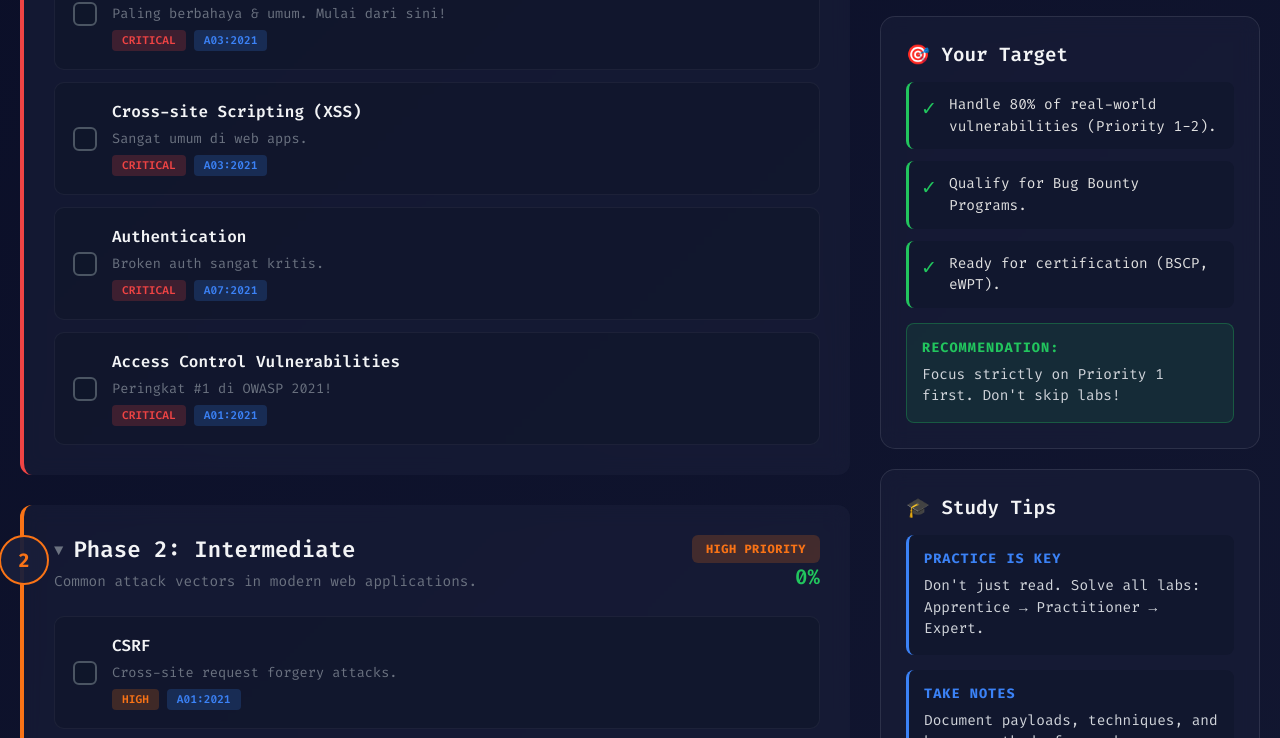
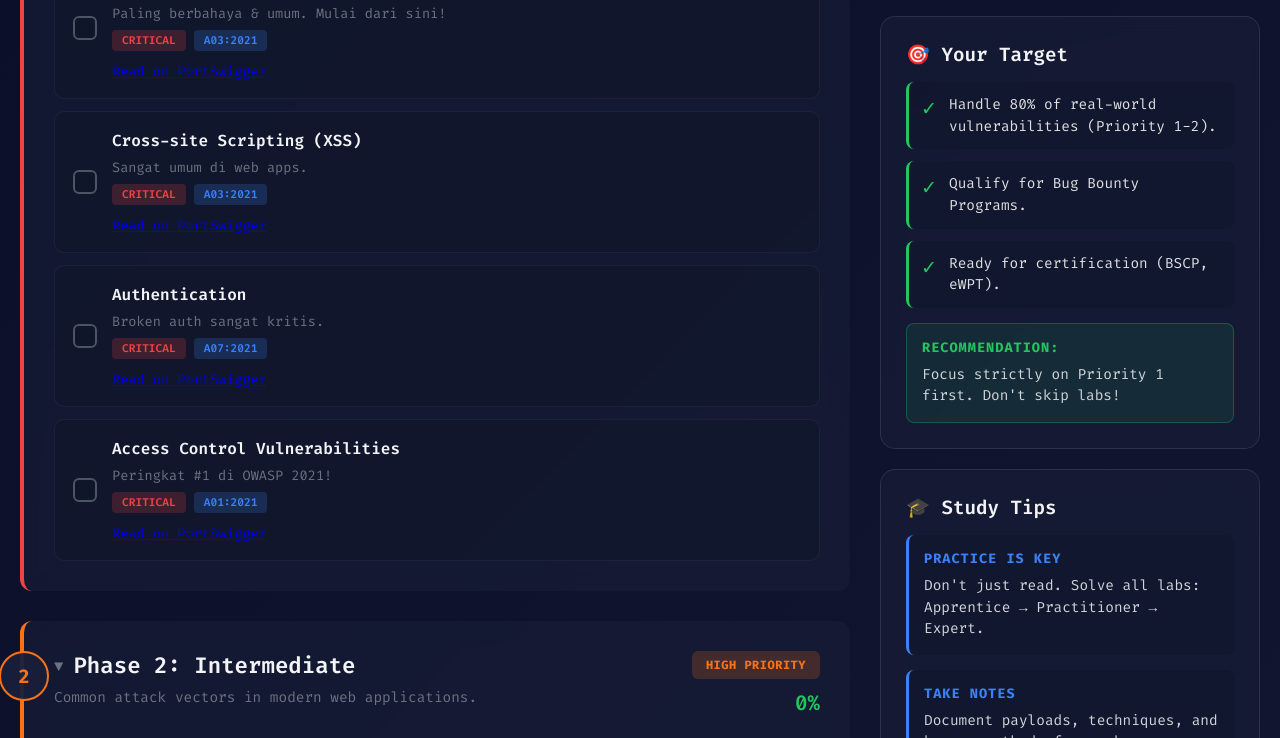
Before and after one commit to Aryamahesa/red-team-roadmap, a plain HTML site: page index.html in a window 1280 px wide. Shown: the part 434-1172 px from the top of the page. Drawn offline with Linux system fonts and the light colour scheme.

Commit message:
update: add source link learning

```diff
--- a/index.html
+++ b/index.html
@@ -215,6 +215,7 @@
             font-weight: 700;
             text-transform: uppercase;
             letter-spacing: 0.5px;
+            margin-bottom: 10px;
         }
 
         .priority-1 .priority-badge { background: rgba(239, 68, 68, 0.2); color: #ef4444; }
@@ -253,13 +254,18 @@
             align-items: center;
             gap: 15px;
             cursor: pointer;
-            transition: all 0.3s ease;
+            /* transition: all 0.3s ease; */
         }
 
         .topic-item:hover {
             background: rgba(15, 23, 42, 0.8);
             border-color: rgba(34, 197, 94, 0.3);
-            transform: translateX(5px);
+            /* transform: translateX(5px); */
+        }
+
+        .topic-item::after {
+            opacity: 1;
+            transform: translateY(0);
         }
 
         .topic-item.completed {
@@ -335,6 +341,7 @@
             display: flex;
             gap: 8px;
             flex-wrap: wrap;
+            margin-bottom: 12px;
         }
 
         .badge {
@@ -350,6 +357,32 @@
         .badge-medium { background: rgba(234, 179, 8, 0.2); color: #eab308; }
         .badge-low { background: rgba(34, 197, 94, 0.2); color: #22c55e; }
         .badge-owasp { background: rgba(59, 130, 246, 0.2); color: #3b82f6; }
+
+        .portswigger-link {
+            color: rgba(59, 130, 246, 0.2);
+            font-size: 0.85em;
+            /* position: absolute;
+            bottom: 0;
+            left: 0;
+            right: 0; */
+            /* background: linear-gradient(90deg, #22c55e 0%, #10b981 100%); */
+            /* padding: 10px 18px;
+            color: white;
+            font-size: 0.85em;
+            font-weight: 600;
+            text-decoration: none;
+            display:flex;
+            align-items: left;
+            justify-content: center;
+            gap: 8px;
+            opacity: 0; */
+            /* transform: translateY(100%); */
+            /* transition: all 0.3s ease; */
+        }
+
+        /* .portswigger-link:hover {
+            background: linear-gradient(90deg, #16a34a 0%, #059669 100%);
+        } */
 
         .sidebar-card {
             background: rgba(26, 31, 58, 0.6);
@@ -646,43 +679,43 @@
 
     <script>
         const topics = {
-            phase1: [
-                { name: "SQL Injection", desc: "Paling berbahaya & umum. Mulai dari sini!", owasp: "A03:2021", level: "critical" },
-                { name: "Cross-site Scripting (XSS)", desc: "Sangat umum di web apps.", owasp: "A03:2021", level: "critical" },
-                { name: "Authentication", desc: "Broken auth sangat kritis.", owasp: "A07:2021", level: "critical" },
-                { name: "Access Control Vulnerabilities", desc: "Peringkat #1 di OWASP 2021!", owasp: "A01:2021", level: "critical" }
+               phase1: [
+                { name: "SQL Injection", desc: "Paling berbahaya & umum. Mulai dari sini!", owasp: "A03:2021", level: "critical", url: "https://portswigger.net/web-security/sql-injection" },
+                { name: "Cross-site Scripting (XSS)", desc: "Sangat umum di web apps.", owasp: "A03:2021", level: "critical", url: "https://portswigger.net/web-security/cross-site-scripting" },
+                { name: "Authentication", desc: "Broken auth sangat kritis.", owasp: "A07:2021", level: "critical", url: "https://portswigger.net/web-security/authentication" },
+                { name: "Access Control Vulnerabilities", desc: "Peringkat #1 di OWASP 2021!", owasp: "A01:2021", level: "critical", url: "https://portswigger.net/web-security/access-control" }
             ],
             phase2: [
-                { name: "CSRF", desc: "Cross-site request forgery attacks.", owasp: "A01:2021", level: "high" },
-                { name: "SSRF", desc: "Server-side request forgery.", owasp: "A10:2021", level: "high" },
-                { name: "XXE Injection", desc: "XML external entity attacks.", owasp: "A03:2021", level: "high" },
-                { name: "OS Command Injection", desc: "Execute system commands.", owasp: "A03:2021", level: "critical" },
-                { name: "Path Traversal", desc: "Access unauthorized files.", owasp: "A01:2021", level: "medium" }
+                { name: "CSRF", desc: "Cross-site request forgery attacks.", owasp: "A01:2021", level: "high", url: "https://portswigger.net/web-security/csrf" },
+                { name: "SSRF", desc: "Server-side request forgery.", owasp: "A10:2021", level: "high", url: "https://portswigger.net/web-security/ssrf" },
+                { name: "XXE Injection", desc: "XML external entity attacks.", owasp: "A03:2021", level: "high", url: "https://portswigger.net/web-security/xxe" },
+                { name: "OS Command Injection", desc: "Execute system commands.", owasp: "A03:2021", level: "critical", url: "https://portswigger.net/web-security/os-command-injection" },
+                { name: "Path Traversal", desc: "Access unauthorized files.", owasp: "A01:2021", level: "medium", url: "https://portswigger.net/web-security/file-path-traversal" }
             ],
             phase3: [
-                { name: "Server-side Template Injection", desc: "Template engine exploitation.", owasp: "A03:2021", level: "high" },
-                { name: "Insecure Deserialization", desc: "Object injection attacks.", owasp: "A08:2021", level: "high" },
-                { name: "Business Logic Vulnerabilities", desc: "Flaws in application logic.", owasp: "A04:2021", level: "medium" },
-                { name: "File Upload Vulnerabilities", desc: "Malicious file uploads.", owasp: "A01:2021", level: "high" },
-                { name: "Information Disclosure", desc: "Sensitive data exposure.", owasp: "A05:2021", level: "medium" },
-                { name: "JWT", desc: "JSON Web Token attacks.", owasp: "A07:2021", level: "high" },
-                { name: "OAuth Authentication", desc: "OAuth implementation flaws.", owasp: "A07:2021", level: "high" },
-                { name: "NoSQL Injection", desc: "NoSQL database attacks.", owasp: "A03:2021", level: "high" }
+                { name: "Server-side Template Injection", desc: "Template engine exploitation.", owasp: "A03:2021", level: "high", url: "https://portswigger.net/web-security/server-side-template-injection" },
+                { name: "Insecure Deserialization", desc: "Object injection attacks.", owasp: "A08:2021", level: "high", url: "https://portswigger.net/web-security/deserialization" },
+                { name: "Business Logic Vulnerabilities", desc: "Flaws in application logic.", owasp: "A04:2021", level: "medium", url: "https://portswigger.net/web-security/logic-flaws" },
+                { name: "File Upload Vulnerabilities", desc: "Malicious file uploads.", owasp: "A01:2021", level: "high", url: "https://portswigger.net/web-security/file-upload" },
+                { name: "Information Disclosure", desc: "Sensitive data exposure.", owasp: "A05:2021", level: "medium", url: "https://portswigger.net/web-security/information-disclosure" },
+                { name: "JWT", desc: "JSON Web Token attacks.", owasp: "A07:2021", level: "high", url: "https://portswigger.net/web-security/jwt" },
+                { name: "OAuth Authentication", desc: "OAuth implementation flaws.", owasp: "A07:2021", level: "high", url: "https://portswigger.net/web-security/oauth" },
+                { name: "NoSQL Injection", desc: "NoSQL database attacks.", owasp: "A03:2021", level: "high", url: "https://portswigger.net/web-security/nosql-injection" }
             ],
             phase4: [
-                { name: "HTTP Request Smuggling", desc: "Advanced HTTP attacks.", owasp: "Related", level: "high" },
-                { name: "HTTP Host Header Attacks", desc: "Host header manipulation.", owasp: "Related", level: "medium" },
-                { name: "Web Cache Poisoning", desc: "Cache manipulation attacks.", owasp: "Related", level: "high" },
-                { name: "Web Cache Deception", desc: "Cache deception techniques.", owasp: "Related", level: "medium" },
-                { name: "Clickjacking", desc: "UI redressing attacks.", owasp: "Related", level: "low" },
-                { name: "DOM-based Vulnerabilities", desc: "Client-side DOM attacks.", owasp: "A03:2021", level: "high" },
-                { name: "WebSockets", desc: "WebSocket security issues.", owasp: "Related", level: "medium" },
-                { name: "CORS", desc: "Cross-origin resource sharing.", owasp: "A05:2021", level: "medium" },
-                { name: "API Testing", desc: "API security testing.", owasp: "Related", level: "high" },
-                { name: "Web LLM Attacks", desc: "AI/LLM vulnerabilities.", owasp: "New", level: "medium" },
-                { name: "GraphQL API Vulnerabilities", desc: "GraphQL security issues.", owasp: "Related", level: "medium" },
-                { name: "Race Conditions", desc: "Timing-based attacks.", owasp: "Related", level: "high" },
-                { name: "Prototype Pollution", desc: "JavaScript prototype attacks.", owasp: "Related", level: "medium" }
+                { name: "HTTP Request Smuggling", desc: "Advanced HTTP attacks.", owasp: "Related", level: "high", url: "https://portswigger.net/web-security/request-smuggling" },
+                { name: "HTTP Host Header Attacks", desc: "Host header manipulation.", owasp: "Related", level: "medium", url: "https://portswigger.net/web-security/host-header" },
+                { name: "Web Cache Poisoning", desc: "Cache manipulation attacks.", owasp: "Related", level: "high", url: "https://portswigger.net/web-security/web-cache-poisoning" },
+                { name: "Web Cache Deception", desc: "Cache deception techniques.", owasp: "Related", level: "medium", url: "https://portswigger.net/web-security/web-cache-deception" },
+                { name: "Clickjacking", desc: "UI redressing attacks.", owasp: "Related", level: "low", url: "https://portswigger.net/web-security/clickjacking" },
+                { name: "DOM-based Vulnerabilities", desc: "Client-side DOM attacks.", owasp: "A03:2021", level: "high", url: "https://portswigger.net/web-security/dom-based" },
+                { name: "WebSockets", desc: "WebSocket security issues.", owasp: "Related", level: "medium", url: "https://portswigger.net/web-security/websockets" },
+                { name: "CORS", desc: "Cross-origin resource sharing.", owasp: "A05:2021", level: "medium", url: "https://portswigger.net/web-security/cors" },
+                { name: "API Testing", desc: "API security testing.", owasp: "Related", level: "high", url: "https://portswigger.net/web-security/api-testing" },
+                { name: "Web LLM Attacks", desc: "AI/LLM vulnerabilities.", owasp: "New", level: "medium", url: "https://portswigger.net/web-security/llm-attacks" },
+                { name: "GraphQL API Vulnerabilities", desc: "GraphQL security issues.", owasp: "Related", level: "medium", url: "https://portswigger.net/web-security/graphql" },
+                { name: "Race Conditions", desc: "Timing-based attacks.", owasp: "Related", level: "high", url: "https://portswigger.net/web-security/race-conditions" },
+                { name: "Prototype Pollution", desc: "JavaScript prototype attacks.", owasp: "Related", level: "medium", url: "https://portswigger.net/web-security/prototype-pollution" }
             ]
         };
 
@@ -709,6 +742,9 @@
                             <div class="topic-badges">
                                 <span class="badge badge-${topic.level}">${topic.level}</span>
                                 <span class="badge badge-owasp">${topic.owasp}</span>
+                            </div>
+                            <div class="portswigger-link">
+                                <a href="${topic.url}" target="_blank" onclick="event.stopPropagation()">Read on PortSwigger</a>
                             </div>
                         </div>
                     `;
```
